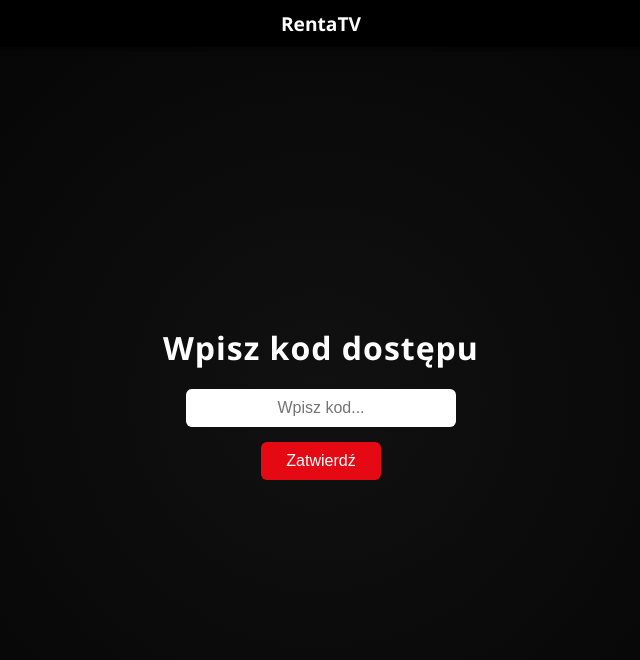
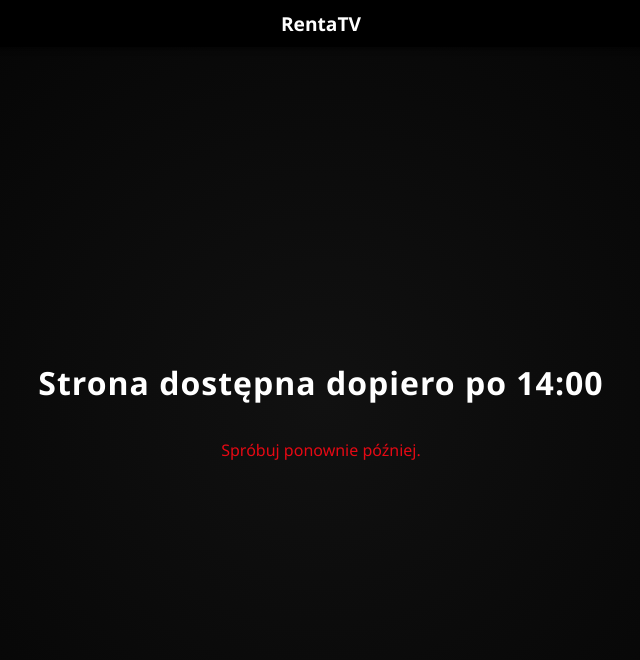
Before and after one commit to rentatv/rentatv.github.io, a plain HTML site: page codes.html in a window 1280 px wide. Shown: the whole page, without its empty margins (319-959 px from the left). Drawn offline with Linux system fonts and the light colour scheme.

Commit message:
Update codes.html

```diff
--- a/codes.html
+++ b/codes.html
@@ -23,30 +23,8 @@
       letter-spacing: 1px;
     }
 
-    input {
-      padding: 10px;
-      font-size: 1em;
-      border: none;
-      border-radius: 6px;
-      width: 250px;
-      text-align: center;
-      outline: none;
-      margin-bottom: 15px;
-    }
-
-    button {
-      background: #e50914;
-      color: white;
-      border: none;
-      border-radius: 6px;
-      padding: 10px 25px;
-      font-size: 1em;
-      cursor: pointer;
-      transition: 0.3s;
-    }
-
-    button:hover {
-      background: #b20710;
+    input, button {
+      display: none; /* Domyślnie ukryte, jeśli czas nie pozwala */
     }
 
     #message {
@@ -72,9 +50,11 @@
 </head>
 <body>
   <div id="topBar">RentaTV</div>
-  <h1>Wpisz kod dostępu</h1>
+  <h1 id="title">Wpisz kod dostępu</h1>
+
   <input type="text" id="codeInput" placeholder="Wpisz kod..." />
   <button id="checkBtn">Zatwierdź</button>
+
   <div id="message"></div>
 
   <script>
@@ -85,6 +65,19 @@
     const input = document.getElementById("codeInput");
     const btn = document.getElementById("checkBtn");
     const msg = document.getElementById("message");
+    const title = document.getElementById("title");
+
+    // BLOKADA PRZED 14:00
+    const now = new Date();
+    const hour = now.getHours();
+
+    if (hour < 14) {
+      title.textContent = "Strona dostępna dopiero po 14:00";
+      msg.textContent = "Spróbuj ponownie później.";
+      msg.style.color = "#e50914";
+    } else {
+      input.style.display = "block";
+      btn.style.display = "block";
 
       btn.addEventListener("click", () => {
         const code = input.value.trim().toLowerCase();
@@ -104,6 +97,7 @@
       input.addEventListener("keydown", (e) => {
         if (e.key === "Enter") btn.click();
       });
+    }
   </script>
 </body>
 </html>
```
Lines whose indentation alone changed are shown as unchanged.
